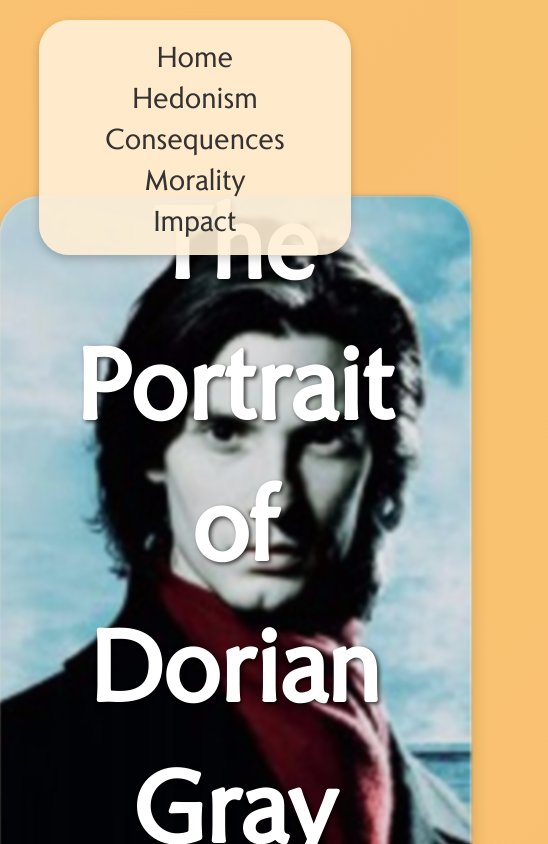
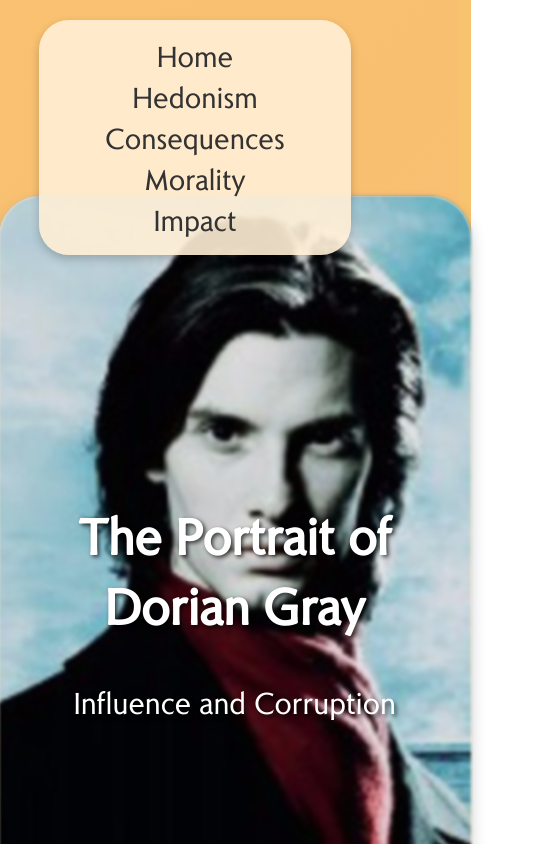
Before and after one commit to epicggg/Dorian-Gray, a plain HTML site: page index.html in a window 390 px wide. Shown: the top 844 px of the page, 548 px wide, since content can reach past the window. Drawn offline with Linux system fonts and the light colour scheme.

Commit message:
Update styles.css

```diff
--- a/styles.css
+++ b/styles.css
@@ -172,3 +172,40 @@ blockquote {
     box-shadow: 0 4px 10px rgba(0, 0, 0, 0.2);
     z-index: 1;
 }
+
+/* Media Queries para Responsividad */
+@media (max-width: 1200px) {
+    h1, h2 {
+        font-size: 5em;
+    }
+    p {
+        font-size: 2.5em;
+    }
+    blockquote {
+        font-size: 2.2em;
+    }
+}
+
+@media (max-width: 900px) {
+    h1, h2 {
+        font-size: 4em;
+    }
+    p {
+        font-size: 2em;
+    }
+    blockquote {
+        font-size: 2em;
+    }
+}
+
+@media (max-width: 600px) {
+    h1, h2 {
+        font-size: 3em;
+    }
+    p {
+        font-size: 1.8em;
+    }
+    blockquote {
+        font-size: 1.8em;
+    }
+}
```
